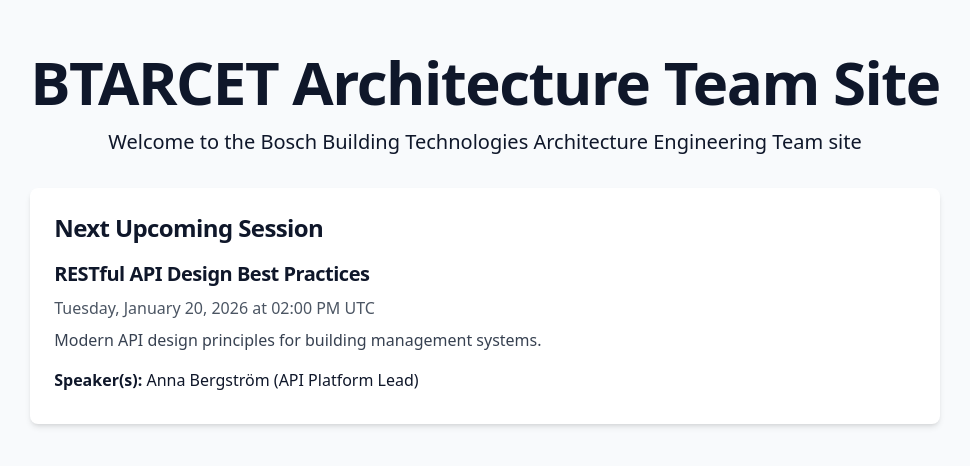
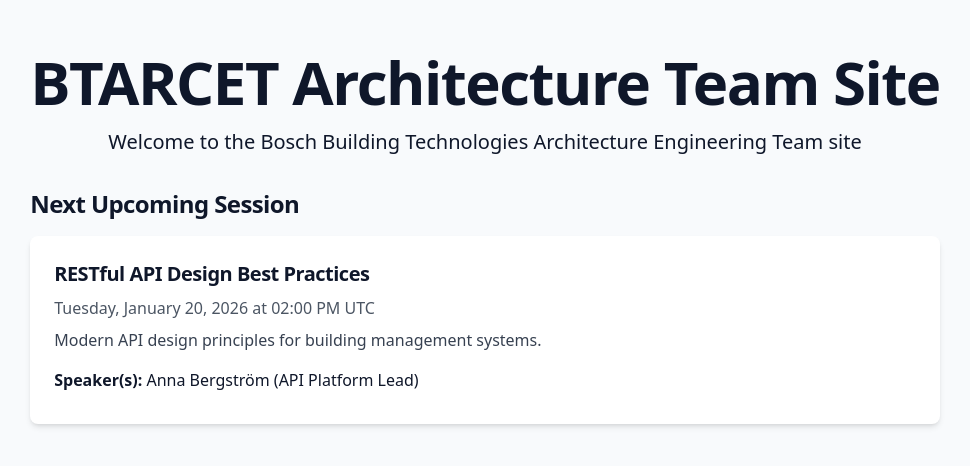
Before and after one commit to Andy-Wall/btarcetsite, a Next.js app: page / in a window 1280 px wide. Shown: the part 162-628 px from the top of the page, without its empty margins (155-1125 px from the left). Built offline with nearby package versions, Linux system fonts and the light colour scheme.

Commit message:
Implement SessionCard component
Co-authored-by: Andy-Wall <2339708+Andy-Wall@users.noreply.github.com>

```diff
--- a/src/app/page.tsx
+++ b/src/app/page.tsx
@@ -1,4 +1,5 @@
 import { getNextSession } from '../lib/sessions';
+import SessionCard from '../components/SessionCard';
 
 export default function Home() {
   const nextSession = getNextSession();
@@ -15,35 +16,9 @@ export default function Home() {
           </p>
 
           {nextSession ? (
-            <div className="mt-8 p-6 bg-white dark:bg-slate-800 rounded-lg shadow-md">
+            <div className="mt-8">
               <h2 className="text-2xl mb-4">Next Upcoming Session</h2>
-              <h3 className="text-xl font-semibold mb-2">{nextSession.title}</h3>
-              <p className="text-gray-600 dark:text-gray-300 mb-2">
-                {new Date(nextSession.startDateTime).toLocaleDateString('en-US', {
-                  weekday: 'long',
-                  year: 'numeric',
-                  month: 'long',
-                  day: 'numeric',
-                  hour: '2-digit',
-                  minute: '2-digit',
-                  timeZoneName: 'short'
-                })}
-              </p>
-              {nextSession.summary && (
-                <p className="text-gray-700 dark:text-gray-200 mb-4">{nextSession.summary}</p>
-              )}
-              {nextSession.speakers && nextSession.speakers.length > 0 && (
-                <div className="mb-2">
-                  <span className="font-semibold">Speaker(s): </span>
-                  {nextSession.speakers.map((speaker, index) => (
-                    <span key={index}>
-                      {speaker.name}
-                      {speaker.roleOrTitle && ` (${speaker.roleOrTitle})`}
-                      {index < nextSession.speakers.length - 1 ? ', ' : ''}
-                    </span>
-                  ))}
-                </div>
-              )}
+              <SessionCard session={nextSession} />
             </div>
           ) : (
             <div className="mt-8 p-6 bg-white dark:bg-slate-800 rounded-lg shadow-md">
--- /dev/null
+++ b/src/components/SessionCard.tsx
@@ -0,0 +1,39 @@
+import { Session } from '../lib/sessions';
+
+interface SessionCardProps {
+  session: Session;
+}
+
+export default function SessionCard({ session }: SessionCardProps) {
+  return (
+    <div className="p-6 bg-white dark:bg-slate-800 rounded-lg shadow-md">
+      <h3 className="text-xl font-semibold mb-2">{session.title}</h3>
+      <p className="text-gray-600 dark:text-gray-300 mb-2">
+        {new Date(session.startDateTime).toLocaleDateString('en-US', {
+          weekday: 'long',
+          year: 'numeric',
+          month: 'long',
+          day: 'numeric',
+          hour: '2-digit',
+          minute: '2-digit',
+          timeZoneName: 'short'
+        })}
+      </p>
+      {session.summary && (
+        <p className="text-gray-700 dark:text-gray-200 mb-4">{session.summary}</p>
+      )}
+      {session.speakers && session.speakers.length > 0 && (
+        <div className="mb-2">
+          <span className="font-semibold">Speaker(s): </span>
+          {session.speakers.map((speaker, index) => (
+            <span key={index}>
+              {speaker.name}
+              {speaker.roleOrTitle && ` (${speaker.roleOrTitle})`}
+              {index < session.speakers.length - 1 ? ', ' : ''}
+            </span>
+          ))}
+        </div>
+      )}
+    </div>
+  );
+}
```
